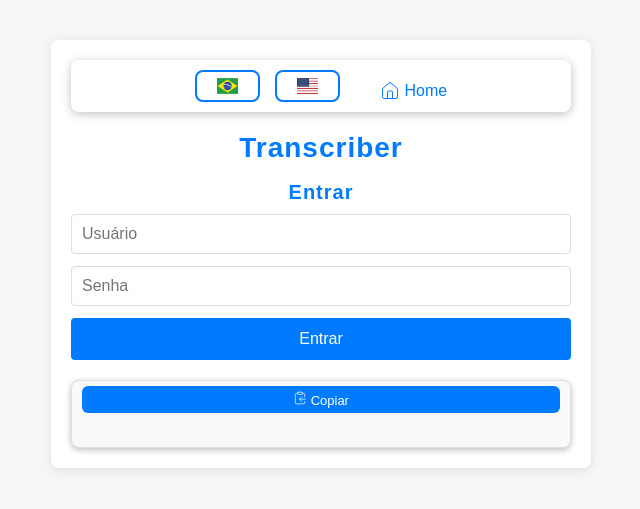
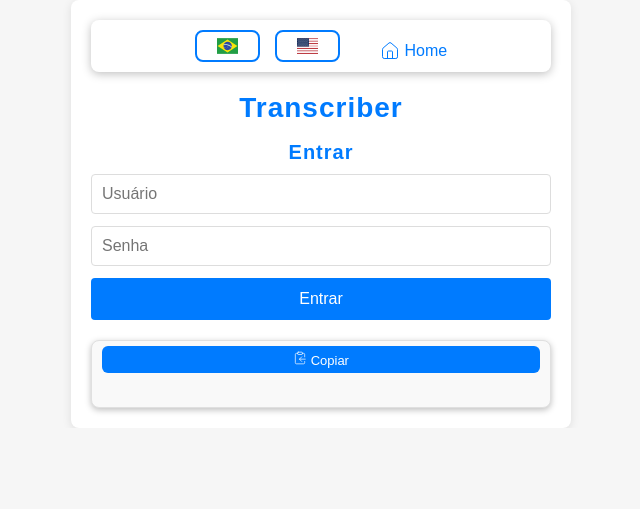
Before and after one commit to lucaspiressimao/transcriber-web, a FastAPI app: page /login in a window 1280 px wide. Shown: the top 509 px of the page, without its empty margins (319-959 px from the left). Run offline with FastAPI, Linux system fonts and the light colour scheme; parts of the project's set-up code (start-up, migrations or seed data) failed here and were passed over.

Commit message:
Fix name exibition in history

```diff
--- a/app/static/style.css
+++ b/app/static/style.css
@@ -1,3 +1,12 @@
+* {
+    box-sizing: border-box;
+}
+
+html, body {
+    max-width: 100vw;
+    overflow-x: hidden;
+}
+
 body {
     font-family: sans-serif;
     background: #f6f6f6;
@@ -6,8 +15,9 @@ body {
 }
 
 .container {
+    width: 100%;
     max-width: 500px;
-    margin: 40px auto;
+    margin: auto;
     background: white;
     padding: 20px;
     border-radius: 8px;
@@ -349,8 +359,14 @@ a:hover {
 
 .transcription-header h3 {
     margin: 0;
+    margin-left: 5px;
     font-size: 16px;
     font-weight: 600;
+    white-space: nowrap;
+    overflow: hidden;
+    text-overflow: ellipsis;
+    max-width: 100%;
+    display: block;
 }
 
 .transcription-time {
@@ -468,7 +484,7 @@ a:hover {
 
     .container {
         min-height: 90vh;
-        width: 100%;
+        width:100%;
         margin: 0;
         border-radius: 0;
         box-shadow: none;
--- a/app/templates/base.html
+++ b/app/templates/base.html
@@ -3,7 +3,7 @@
 
 <head>
   <meta charset="UTF-8" />
-  <meta name="viewport" content="width=device-width, initial-scale=1.0" />
+  <meta name="viewport" content="width=device-width, initial-scale=1">
   <title>{{ t.title }}</title>
   <link rel="stylesheet" href="/static/style.css" />
   <link href="https://fonts.googleapis.com/css2?family=Inter:wght@400;600&display=swap" rel="stylesheet">
--- a/app/templates/history.html
+++ b/app/templates/history.html
@@ -11,7 +11,7 @@
       <i id="trash_bin" data-lucide="trash-2"></i>
       <!-- {{ t.delete }} -->
     </button>
-    <h3>📄 {{ item.filename }}</h3>
+    <h3>{{ item.filename }}</h3>
     <div class="transcription-header-right">
       <button onclick="copyTranscription()" id="copy-btn" class="btn_clean">
         <i id="copy_icon" data-lucide="clipboard-copy"></i>
```
